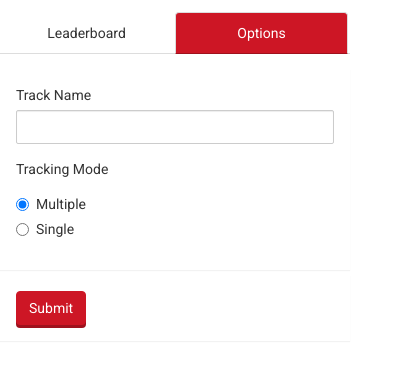
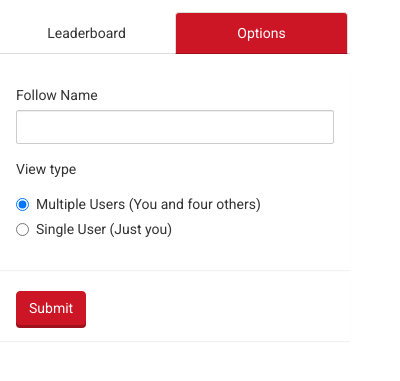
Before and after one commit to lmcjt37/squidly, a browser extension: page popup.html in a window 400 px wide. Both pictures are taken after a click on the link "Options". Shown: the part 71-452 px from the top of the page. Drawn offline with Linux system fonts and the light colour scheme; a web font is replaced by a local one.

Commit message:
Updated option labels

```diff
--- a/popup.html
+++ b/popup.html
@@ -41,21 +41,21 @@
 						<div class="panel-body">
 							<div class="alert-txt"></div>
 							<div class="form-group">
-								<label for="txtName">Track Name</label>
+								<label for="txtName">Follow Name</label>
 								<input type="text" class="form-control" id="txtName" value="">
 							</div>
 							<div class="form-group">
-								<label>Tracking Mode</label>
+								<label>View type</label>
 								<div class="radio">
 									<label>
 										<input type="radio" name="optRadios" id="multiple" value="0">
-										Multiple
+										Multiple Users (You and four others)
 									</label>
 								</div>
 								<div class="radio">
 									<label>
 										<input type="radio" name="optRadios" id="single" value="1">
-										Single
+										Single User (Just you)
 									</label>
 								</div>
 							</div>
```
